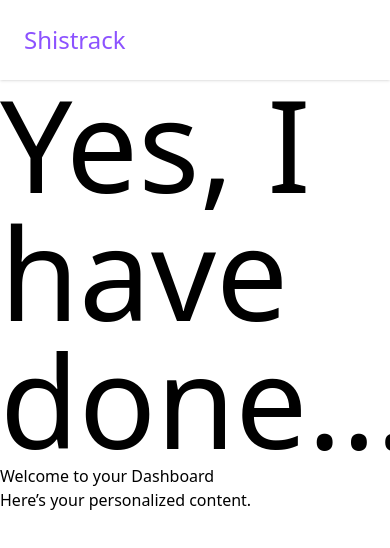
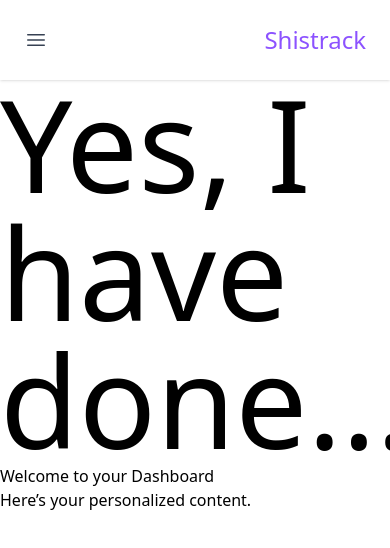
Before and after one commit to djbravo12/shistrack, a React (Vite) app: page /#/ in a window 390 px wide. Shown: the top 548 px of the page. Built offline with nearby package versions, Linux system fonts and the light colour scheme; a web font is replaced by a local one.

Commit message:
Created the Header For Mobile Viewport

```diff
--- a/package.json
+++ b/package.json
@@ -26,6 +26,7 @@
     "preview": "vite preview"
   },
   "dependencies": {
+    "@heroicons/react": "^2.2.0",
     "@tailwindcss/vite": "^4.0.13",
     "lucide-react": "^0.503.0",
     "react": "^19.0.0",
--- a/src/Components/Header/Header.jsx
+++ b/src/Components/Header/Header.jsx
@@ -1,4 +1,6 @@
 import { NavLink } from "react-router";
+import { Bars3Icon } from '@heroicons/react/24/outline'
+import { useState } from "react";
 
 const Header = () => {
     return (
@@ -100,6 +102,16 @@ const Header = () => {
         // For authenticated users, show the Dashboard component with the routes to show the dashboard, profile, Result and  other pages.
         <header className="bg-white shadow-sm">
             <nav className="mx-auto flex max-w-7xl items-center justify-between p-6 lg:px-8" aria-label="Global">
+                <div className="flex lg:hidden">
+                    <button
+                        type="button"
+                        onClick={() => setMobileMenuOpen(true)}
+                        className="-m-2.5 inline-flex items-center justify-center rounded-md p-2.5 text-gray-700"
+                    >
+                        <span className="sr-only">Open main menu</span>
+                        <Bars3Icon aria-hidden="true" className="size-6" />
+                    </button>
+                </div>
                 <div className="flex lg:flex-1">
                     <a href="#" className="-m-1.5 p-1.5">
                         {/* <span className="sr-only text-[#8c52ff]">Shistrack</span> */}
```
Also changed, not shown: 1 other file (tests, documents, lock files or other folders).
